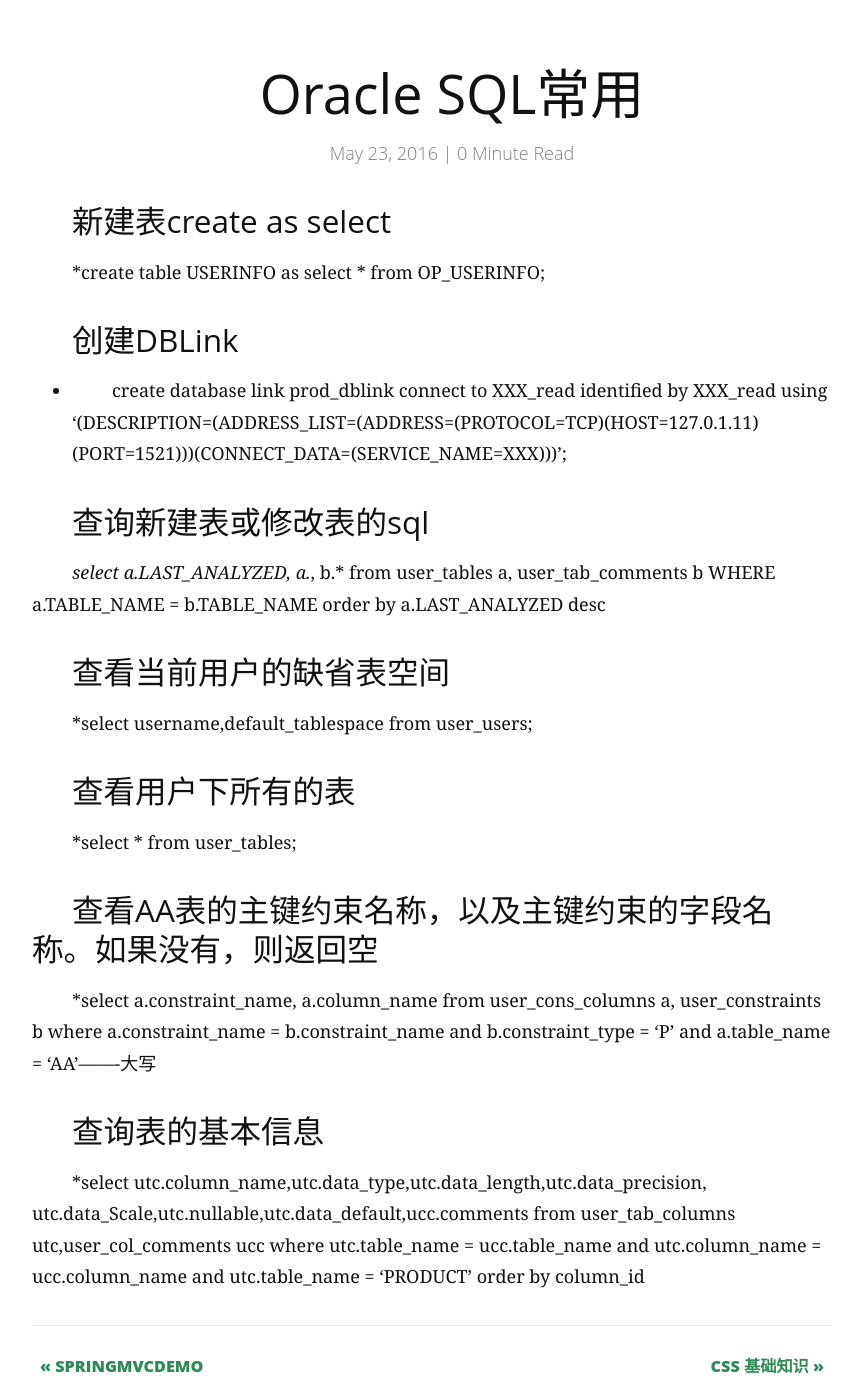
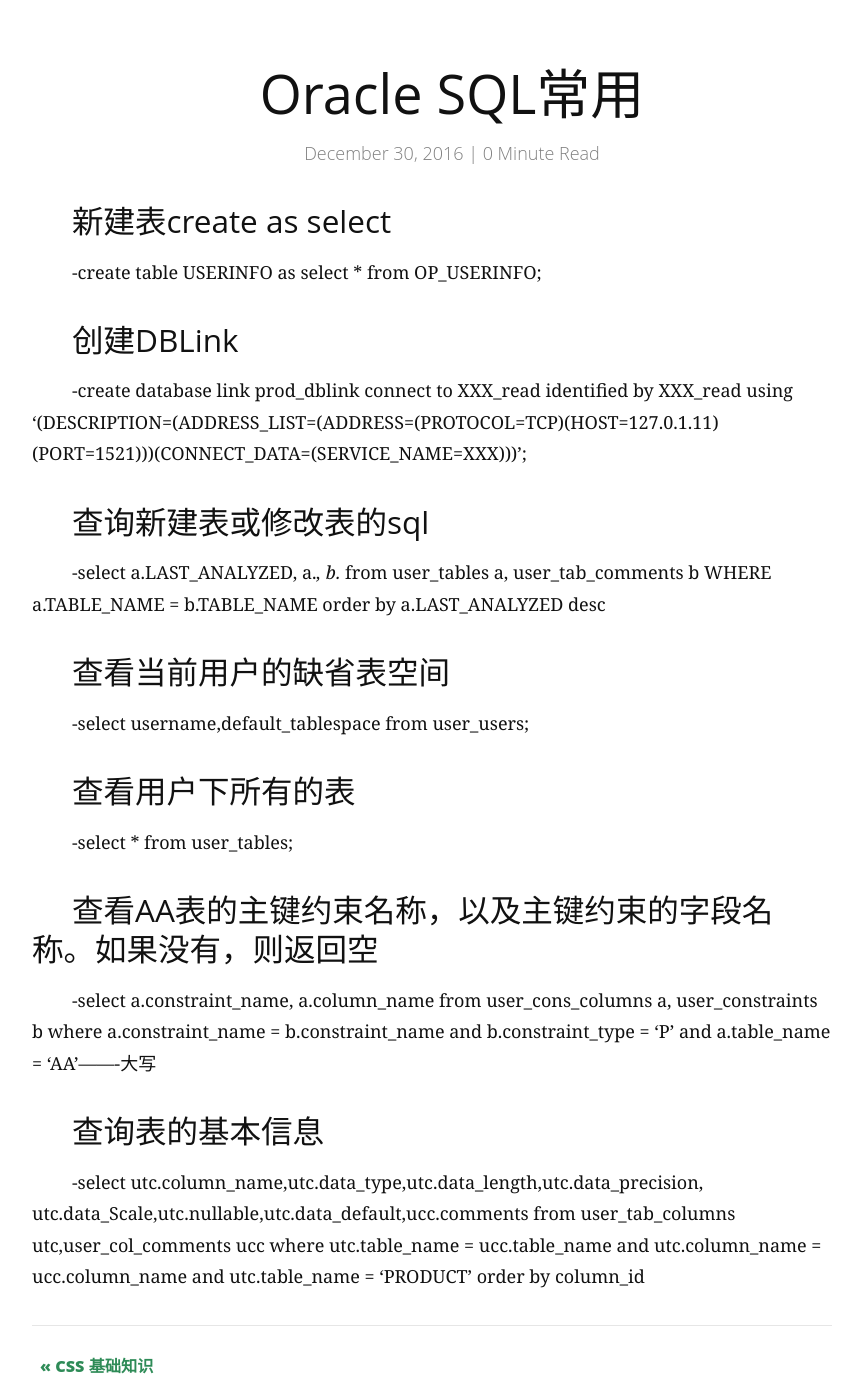
Before and after one commit to luonaibin/luonaibin.github.io, a Jekyll site: the page built from _posts/2016-12-30-oracle-application.markdown, in a window 1280 px wide and 1400 px high, scrolled down 237 px. Shown: the whole window, without its empty margins (208-1069 px from the left). Built offline with Jekyll 4.4.1, drawn with Linux system fonts in a browser that asks for light colours; Markdown is read by kramdown in place of the engine named in the settings.

Commit message:
oracle update

```diff
--- a/_posts/2016-12-30-oracle-application.markdown
+++ b/_posts/2016-12-30-oracle-application.markdown
@@ -1,7 +1,7 @@
 ---
 layout:     post
 title:      "Oracle SQL常用"
-date:       2016-05-23
+date:       2016-12-30
 ---
 
 <style type="text/css">
@@ -14,26 +14,26 @@ p{
 </style>
 
 ###新建表create as select
-*create table USERINFO as select * from OP_USERINFO;
+-create table USERINFO as select * from OP_USERINFO;
 
 ###创建DBLink
-* create database link prod_dblink connect to XXX_read identified by XXX_read using '(DESCRIPTION=(ADDRESS_LIST=(ADDRESS=(PROTOCOL=TCP)(HOST=127.0.1.11)(PORT=1521)))(CONNECT_DATA=(SERVICE_NAME=XXX)))';
+-create database link prod_dblink connect to XXX_read identified by XXX_read using '(DESCRIPTION=(ADDRESS_LIST=(ADDRESS=(PROTOCOL=TCP)(HOST=127.0.1.11)(PORT=1521)))(CONNECT_DATA=(SERVICE_NAME=XXX)))';
 
 ###查询新建表或修改表的sql
-*select a.LAST_ANALYZED, a.*, b.* from user_tables a, user_tab_comments b WHERE a.TABLE_NAME = b.TABLE_NAME order by a.LAST_ANALYZED desc
+-select a.LAST_ANALYZED, a.*, b.* from user_tables a, user_tab_comments b WHERE a.TABLE_NAME = b.TABLE_NAME order by a.LAST_ANALYZED desc
 
 ###查看当前用户的缺省表空间
-*select username,default_tablespace from user_users;
+-select username,default_tablespace from user_users;
 
 ###查看用户下所有的表
-*select * from user_tables;
+-select * from user_tables;
 
 ###查看AA表的主键约束名称，以及主键约束的字段名称。如果没有，则返回空
-*select a.constraint_name,  a.column_name from user_cons_columns a, user_constraints b where a.constraint_name = b.constraint_name
+-select a.constraint_name,  a.column_name from user_cons_columns a, user_constraints b where a.constraint_name = b.constraint_name
 and b.constraint_type = 'P' and a.table_name = 'AA'-------大写
 
 ###查询表的基本信息
-*select
+-select
 utc.column_name,utc.data_type,utc.data_length,utc.data_precision,
 utc.data_Scale,utc.nullable,utc.data_default,ucc.comments
 from
```
